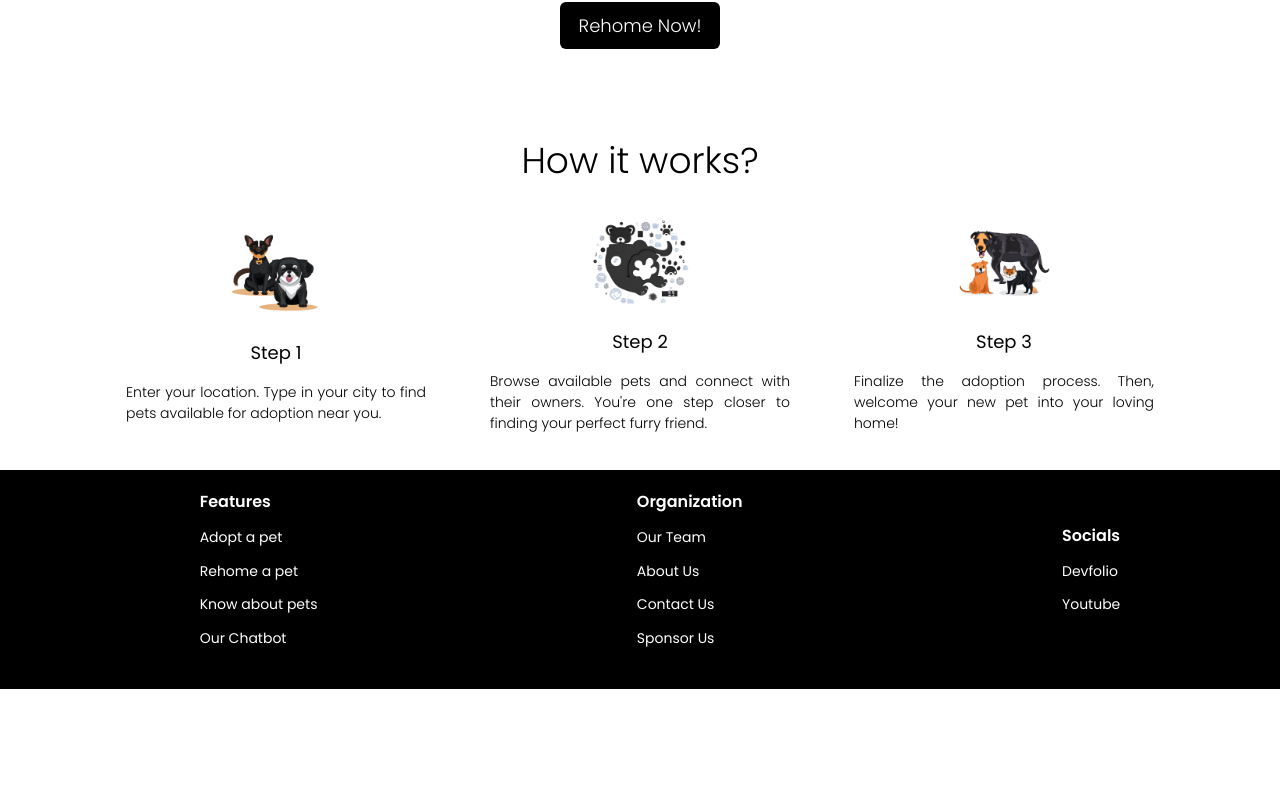
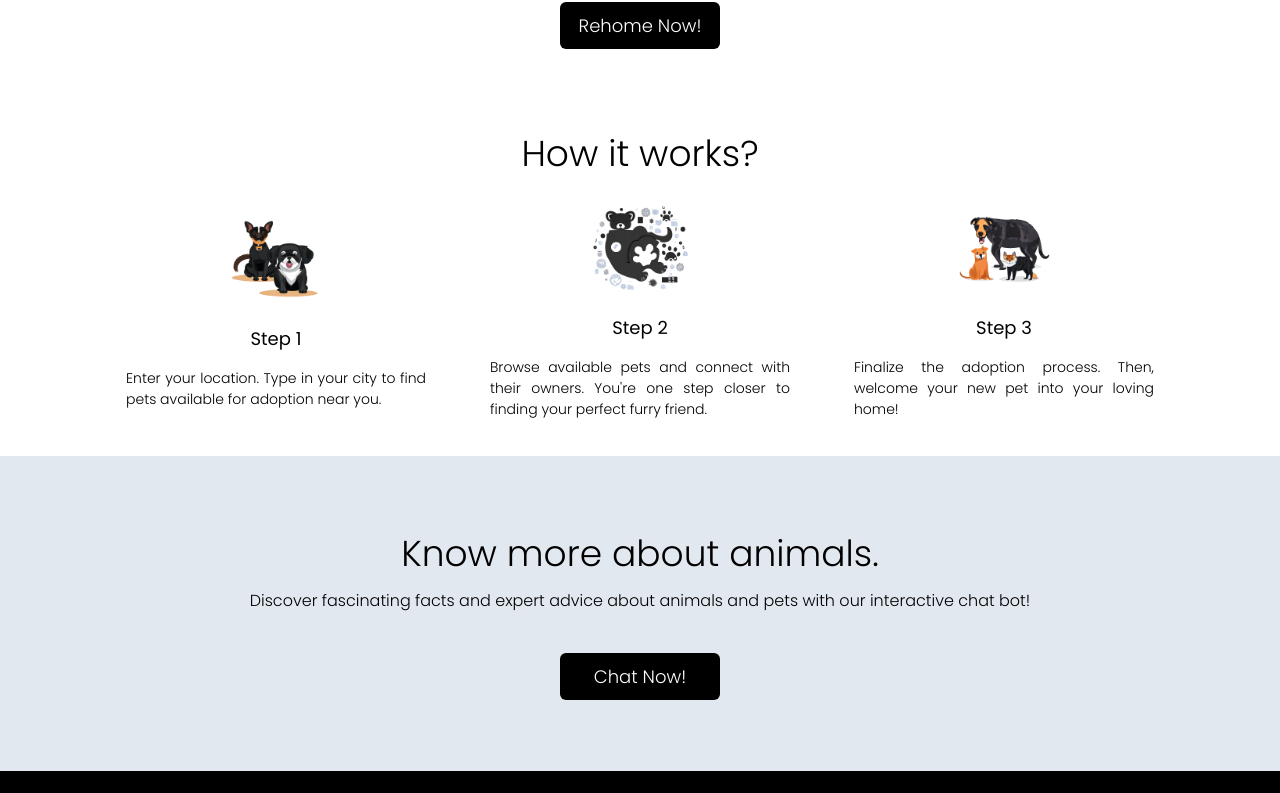
Before and after one commit to algovengers/cuddly, a React (Vite) app in the folder client/: page / in a window 1280 px wide. Shown: the part 577-1370 px from the top of the page. Before the commit the page ends 1266 px from the top, so only its background shows below. Built offline with nearby package versions, Linux system fonts and the light colour scheme; no server answers.

Commit message:
added chat with ai section in home page

```diff
--- a/client/src/components/ui/UserDetail.tsx
+++ b/client/src/components/ui/UserDetail.tsx
@@ -2,7 +2,6 @@ import { useSelector } from "react-redux";
 import { RootState } from "@/redux/store";
 import PetCard from "../PetCard";
 import exampleImg from '../../assets/main.jpeg'
-import { Scale } from "lucide-react";
 
 export default function UserDetail({setShowSidebar,showSidebar}) {
     const userData = useSelector((state: RootState) => state.user);
--- a/client/src/pages/Home.tsx
+++ b/client/src/pages/Home.tsx
@@ -94,7 +94,7 @@ function Home() {
         <button className="rehome-btn">Rehome Now!</button>
       </div>
       <div className="section-3">
-        <h1 className="section-3-main-text">How it works?</h1>
+        <h1 className="section-3-main-text md:text-4xl text-3xl">How it works?</h1>
         <div className="steps-container">
           <div className="steps">
             <img src={home1} alt="img1" className="step-img" />
@@ -121,6 +121,13 @@ function Home() {
             </p>
           </div>
         </div>
+      </div>
+      <div className="section-2 bg-slate-200">
+        <h1 className="section-2-main-text">Know more about animals.</h1>
+        <p className="section-2-secondary-text text-base">
+        Discover fascinating facts and expert advice about animals and pets with our interactive chat bot!
+        </p>
+        <button className="rehome-btn">Chat Now!</button>
       </div>
       <footer className="footer">
         <ul className="footer-list">
```
